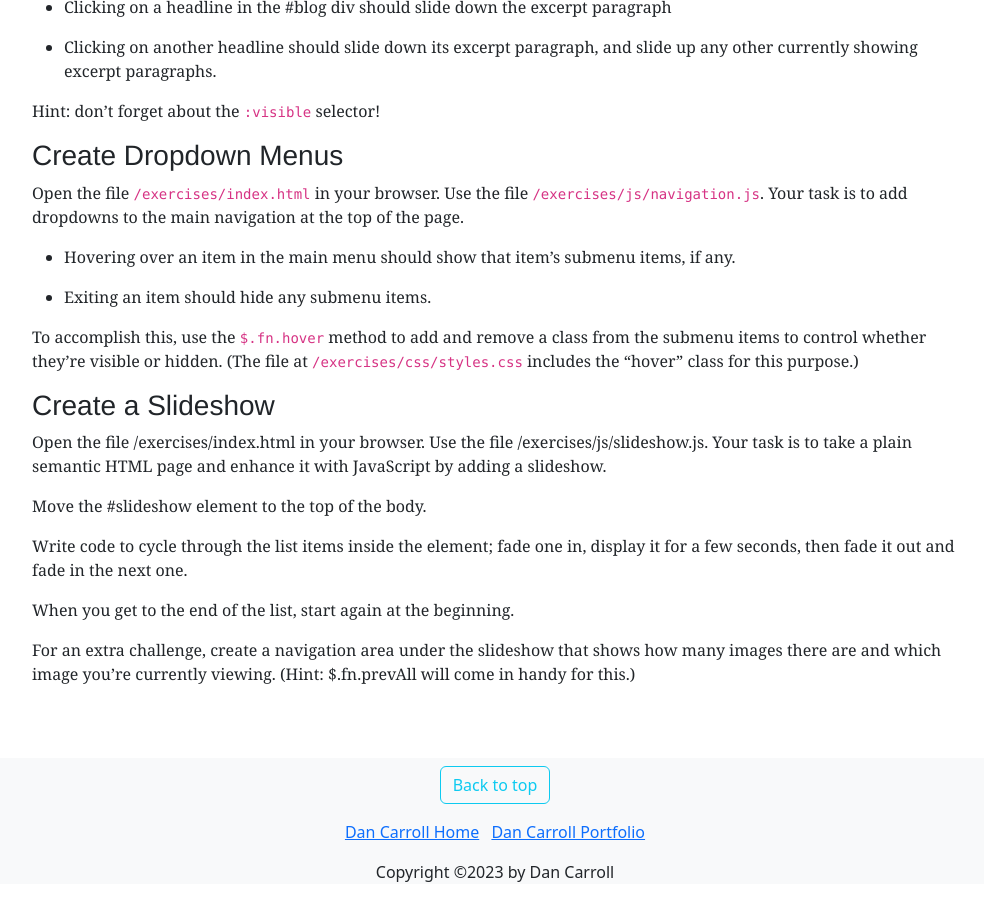
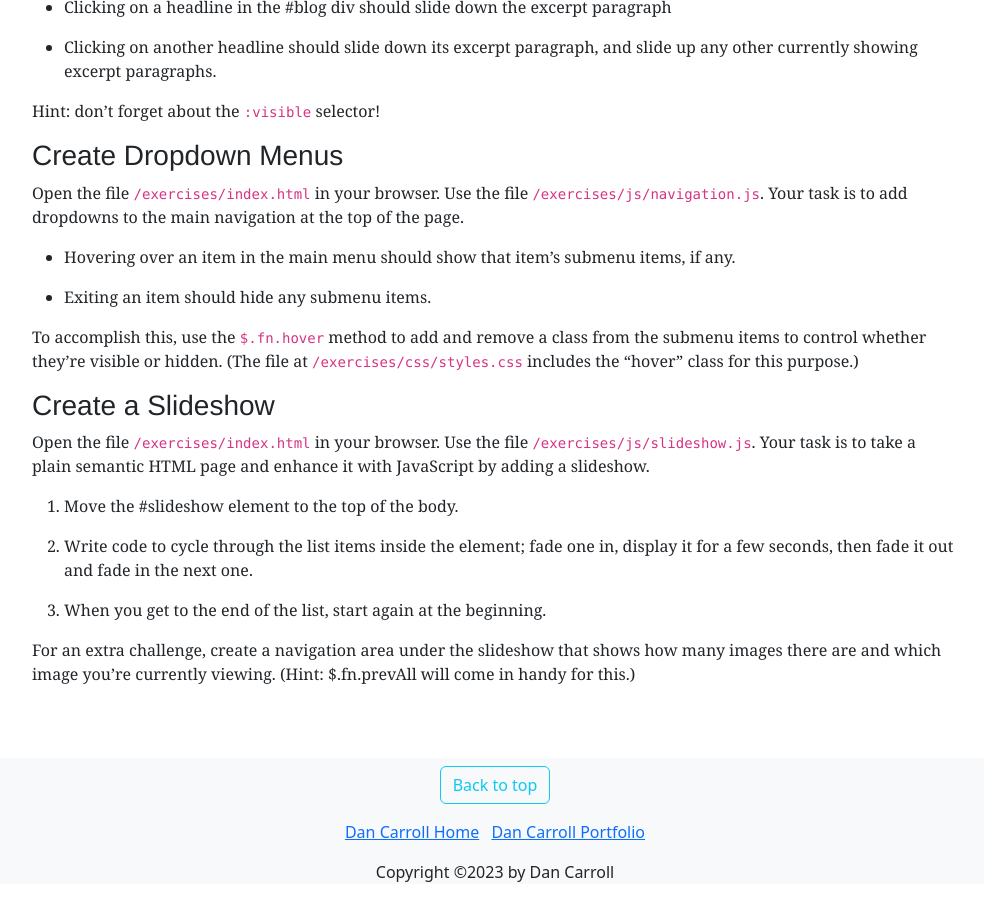
Before and after one commit to dan-carroll/jquery-fundamentals, a Jekyll site: the page built from legacy/ch06-effects.md, in a window 1280 px wide and 900 px high, scrolled down 3737 px. Shown: the whole window, without its empty margins (145-1129 px from the left). Built offline with Jekyll 4.4.1, drawn with Linux system fonts in a browser that asks for light colours; part of the change alters nothing that is shown.

```diff
--- a/legacy/ch06-effects.md
+++ b/legacy/ch06-effects.md
@@ -188,12 +188,12 @@ To accomplish this, use the `$.fn.hover` method to add and remove a class from t
 
 ### Create a Slideshow
 
-Open the file /exercises/index.html in your browser. Use the file /exercises/js/slideshow.js. Your task is to take a plain semantic HTML page and enhance it with JavaScript by adding a slideshow.
+Open the file `/exercises/index.html` in your browser. Use the file `/exercises/js/slideshow.js`. Your task is to take a plain semantic HTML page and enhance it with JavaScript by adding a slideshow.
 
-Move the #slideshow element to the top of the body.
+1. Move the #slideshow element to the top of the body.
 
-Write code to cycle through the list items inside the element; fade one in, display it for a few seconds, then fade it out and fade in the next one.
+2. Write code to cycle through the list items inside the element; fade one in, display it for a few seconds, then fade it out and fade in the next one.
 
-When you get to the end of the list, start again at the beginning.
+3. When you get to the end of the list, start again at the beginning.
 
 For an extra challenge, create a navigation area under the slideshow that shows how many images there are and which image you're currently viewing. (Hint: $.fn.prevAll will come in handy for this.)
```
